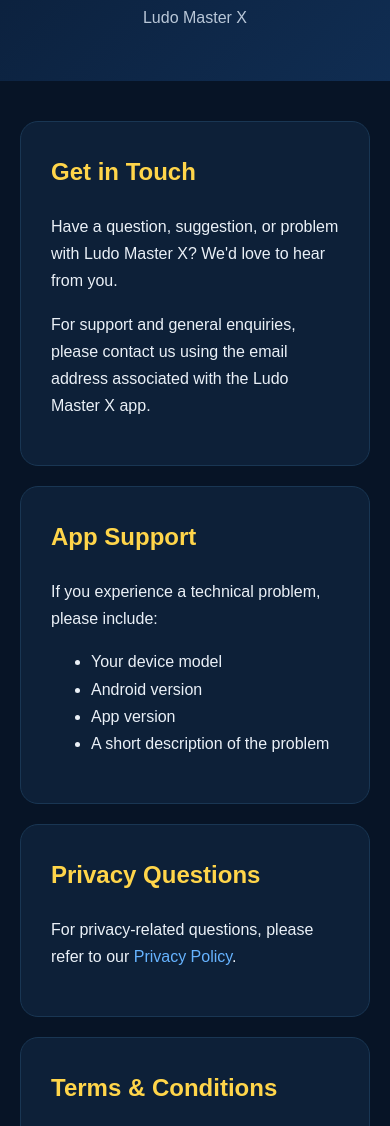
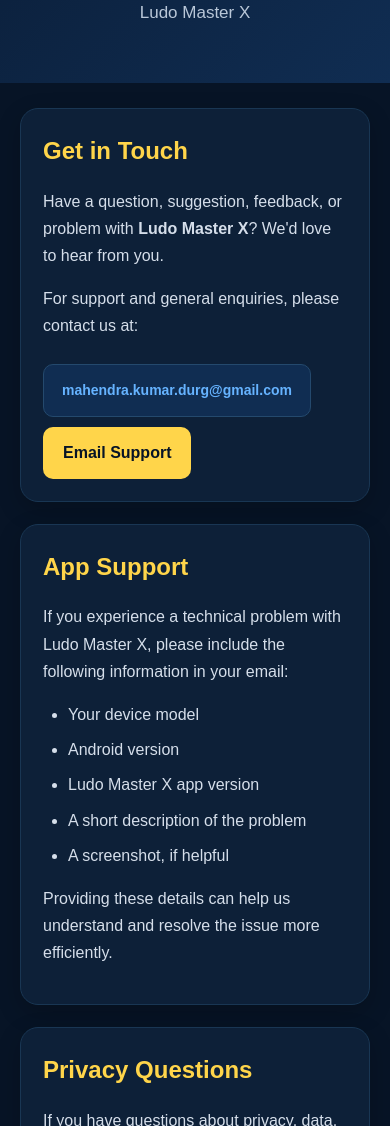
Before and after one commit to IamMack9/ludo-game-website, a plain HTML site: page contact.html in a window 390 px wide. Shown: the part 117-1243 px from the top of the page. Drawn offline with Linux system fonts and the light colour scheme.

Commit message:
Update Contact Page with Support Email
Updated the contact page with improved titles, styles, and content for better user experience.

```diff
--- a/contact.html
+++ b/contact.html
@@ -3,7 +3,8 @@
 <head>
   <meta charset="UTF-8">
   <meta name="viewport" content="width=device-width, initial-scale=1.0">
-  <title>Contact – Ludo Master X</title>
+
+  <title>Contact Us – Ludo Master X</title>
 
   <style>
     * {
@@ -19,7 +20,7 @@
     }
 
     header {
-      padding: 50px 20px;
+      padding: 55px 20px;
       text-align: center;
       background: linear-gradient(135deg, #0b1f3a, #102d52);
     }
@@ -32,10 +33,11 @@
     header p {
       margin: 0;
       color: #b9c7d8;
+      font-size: 17px;
     }
 
     main {
-      max-width: 800px;
+      max-width: 850px;
       margin: 40px auto;
       padding: 0 20px;
     }
@@ -45,12 +47,18 @@
       padding: 30px;
       border-radius: 18px;
       border: 1px solid #193653;
-      margin-bottom: 20px;
+      margin-bottom: 22px;
+      box-shadow: 0 8px 25px rgba(0, 0, 0, 0.2);
     }
 
     h2 {
       color: #ffd54a;
       margin-top: 0;
+      margin-bottom: 15px;
+    }
+
+    p {
+      color: #d5deea;
     }
 
     a {
@@ -62,10 +70,70 @@
       text-decoration: underline;
     }
 
+    .email-box {
+      display: inline-block;
+      margin-top: 8px;
+      padding: 14px 18px;
+      background: #102d52;
+      border-radius: 10px;
+      border: 1px solid #24496d;
+      font-weight: bold;
+      word-break: break-word;
+    }
+
+    ul {
+      color: #d5deea;
+      padding-left: 25px;
+    }
+
+    li {
+      margin-bottom: 8px;
+    }
+
+    .button {
+      display: inline-block;
+      margin-top: 10px;
+      padding: 12px 20px;
+      background: #ffd54a;
+      color: #071426;
+      border-radius: 10px;
+      font-weight: bold;
+      text-decoration: none;
+    }
+
+    .button:hover {
+      text-decoration: none;
+      opacity: 0.9;
+    }
+
     footer {
       text-align: center;
-      padding: 30px 20px;
+      padding: 35px 20px;
       color: #8fa3b8;
+      border-top: 1px solid #193653;
+      margin-top: 30px;
+    }
+
+    footer a {
+      margin: 0 8px;
+    }
+
+    @media (max-width: 600px) {
+      header h1 {
+        font-size: 30px;
+      }
+
+      main {
+        margin-top: 25px;
+      }
+
+      .card {
+        padding: 22px;
+      }
+
+      .email-box {
+        font-size: 14px;
+      }
     }
   </style>
 </head>
@@ -83,54 +151,115 @@
     <h2>Get in Touch</h2>
 
     <p>
-      Have a question, suggestion, or problem with Ludo Master X?
+      Have a question, suggestion, feedback, or problem with
+      <strong>Ludo Master X</strong>?
       We'd love to hear from you.
     </p>
 
     <p>
-      For support and general enquiries, please contact us using the email
-      address associated with the Ludo Master X app.
+      For support and general enquiries, please contact us at:
     </p>
+
+    <div class="email-box">
+      <a href="mailto:mahendra.kumar.durg@gmail.com">
+        mahendra.kumar.durg@gmail.com
+      </a>
+    </div>
+
+    <br>
+
+    <a
+      class="button"
+      href="mailto:mahendra.kumar.durg@gmail.com?subject=Ludo%20Master%20X%20Support"
+    >
+      Email Support
+    </a>
   </div>
+
 
   <div class="card">
     <h2>App Support</h2>
 
     <p>
-      If you experience a technical problem, please include:
+      If you experience a technical problem with Ludo Master X,
+      please include the following information in your email:
     </p>
 
     <ul>
       <li>Your device model</li>
       <li>Android version</li>
-      <li>App version</li>
+      <li>Ludo Master X app version</li>
       <li>A short description of the problem</li>
+      <li>A screenshot, if helpful</li>
     </ul>
+
+    <p>
+      Providing these details can help us understand and resolve the issue
+      more efficiently.
+    </p>
   </div>
+
 
   <div class="card">
     <h2>Privacy Questions</h2>
 
     <p>
-      For privacy-related questions, please refer to our
-      <a href="privacy-policy.html">Privacy Policy</a>.
+      If you have questions about privacy, data, advertising, or information
+      used by Ludo Master X, please review our Privacy Policy.
     </p>
+
+    <a class="button" href="privacy-policy.html">
+      View Privacy Policy
+    </a>
   </div>
+
 
   <div class="card">
     <h2>Terms & Conditions</h2>
 
     <p>
-      You can read our
-      <a href="terms.html">Terms & Conditions</a>
-      for information about using Ludo Master X.
+      Please review our Terms & Conditions for information about using
+      Ludo Master X.
     </p>
+
+    <a class="button" href="terms.html">
+      View Terms & Conditions
+    </a>
+  </div>
+
+
+  <div class="card">
+    <h2>Feedback & Suggestions</h2>
+
+    <p>
+      We welcome your feedback and suggestions. Your ideas can help us
+      improve Ludo Master X and make the game better for players.
+    </p>
+
+    <a
+      class="button"
+      href="mailto:mahendra.kumar.durg@gmail.com?subject=Ludo%20Master%20X%20Feedback"
+    >
+      Send Feedback
+    </a>
   </div>
 
 </main>
 
+
 <footer>
-  © 2026 Ludo Master X. All rights reserved.
+
+  <p>
+    © 2026 Ludo Master X. All rights reserved.
+  </p>
+
+  <p>
+    <a href="index.html">Home</a>
+    <a href="privacy-policy.html">Privacy Policy</a>
+    <a href="terms.html">Terms & Conditions</a>
+    <a href="contact.html">Contact</a>
+  </p>
+
 </footer>
 
 </body>
```
